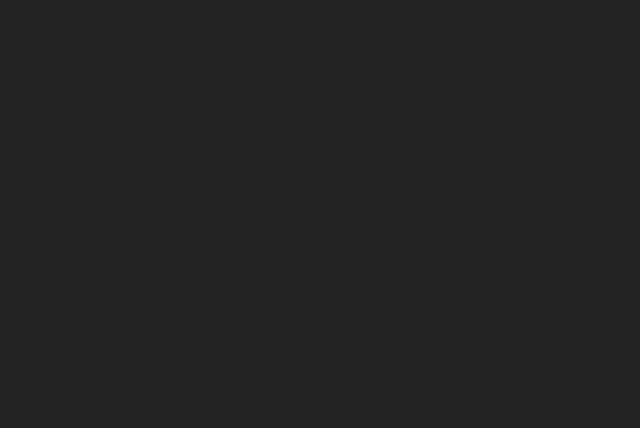
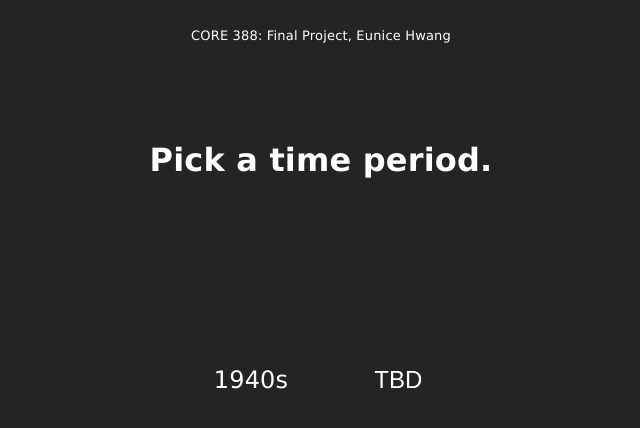
Before and after one commit to eh-java/core-388-final-project.github.io, a React (Vite) app: page /pick-time in a window 1280 px wide. Before the commit this address had no page. Shown: the top 428 px of the page, without its empty margins (319-959 px from the left). Built offline with nearby package versions, Linux system fonts and the light colour scheme.

Commit message:
added and linked PickTime page

```diff
--- a/src/App.css
+++ b/src/App.css
@@ -42,10 +42,12 @@
 
 .button {
   color: white;
-  font-size: large;
+  font-size: x-large;
   background: transparent;
   border: none;
   cursor: pointer;
   text-decoration: none;
   margin: 1vh 5vh;
+  /* width: 5em; */
+  align-self: center;
 }
--- a/src/App.jsx
+++ b/src/App.jsx
@@ -1,15 +1,17 @@
 // App.jsx file
 import { BrowserRouter, Routes, Route } from "react-router-dom";
 import Home from './pages/Home.jsx';
-import PickPerspective from "./pages/ChoosePerspective.jsx";
+import PickPerspective40s from "./pages/PickPerspective40s.jsx";
 import Sources from "./pages/Sources.jsx";
+import PickTime from "./pages/PickTime.jsx";
 
 function App() {
     return (
         <BrowserRouter>
             <Routes>
                 <Route path='/' element={<Home/>}/>
-                <Route path='/pick-perspective' element={<PickPerspective/>}/>
+                <Route path='/pick-time' element={<PickTime/>}/>
+                <Route path='/pick-perspective-40s' element={<PickPerspective40s/>}/>
                 <Route path='/sources' element={<Sources/>}/>
             </Routes>
         </BrowserRouter>
--- a/src/pages/Home.jsx
+++ b/src/pages/Home.jsx
@@ -11,7 +11,7 @@ function Home() {
                 <p className='sub-title'>Exploring Israeli and Palestinian Narratives</p>
             </div>
             <div className="column-default">
-                <Link to='/pick-perspective' className="button">PLAY</Link>
+                <Link to='/pick-time' className="button">PLAY</Link>
                 <Link to='/sources' className="button">SOURCES</Link>
             </div>
         </div>
--- a/src/pages/ChoosePerspective.jsx
+++ b/src/pages/PickPerspective40s.jsx
@@ -1,7 +1,7 @@
 import '../App.css';
 
 // home page for website
-function PickPerspective() {
+function PickPerspective40s() {
     return (
         <div className="parent-div">
             <p className='page-title'>CORE 388: Final Project, Eunice Hwang</p>
@@ -16,4 +16,4 @@ function PickPerspective() {
     )
 }
 
-export default PickPerspective;
+export default PickPerspective40s;
--- /dev/null
+++ b/src/pages/PickTime.jsx
@@ -0,0 +1,20 @@
+import '../App.css';
+import { Link } from 'react-router-dom';
+
+// home page for website
+function PickTime() {
+    return (
+        <div className="parent-div">
+            <p className='page-title'>CORE 388: Final Project, Eunice Hwang</p>
+            <div className='title'>
+                <p>Pick a time period.</p>
+            </div>
+            <div className="default">
+                <Link to='/pick-perspective-40s' className="button">1940s</Link>
+                <button className="button">TBD</button>
+            </div>
+        </div>
+    )
+}
+
+export default PickTime;
```
